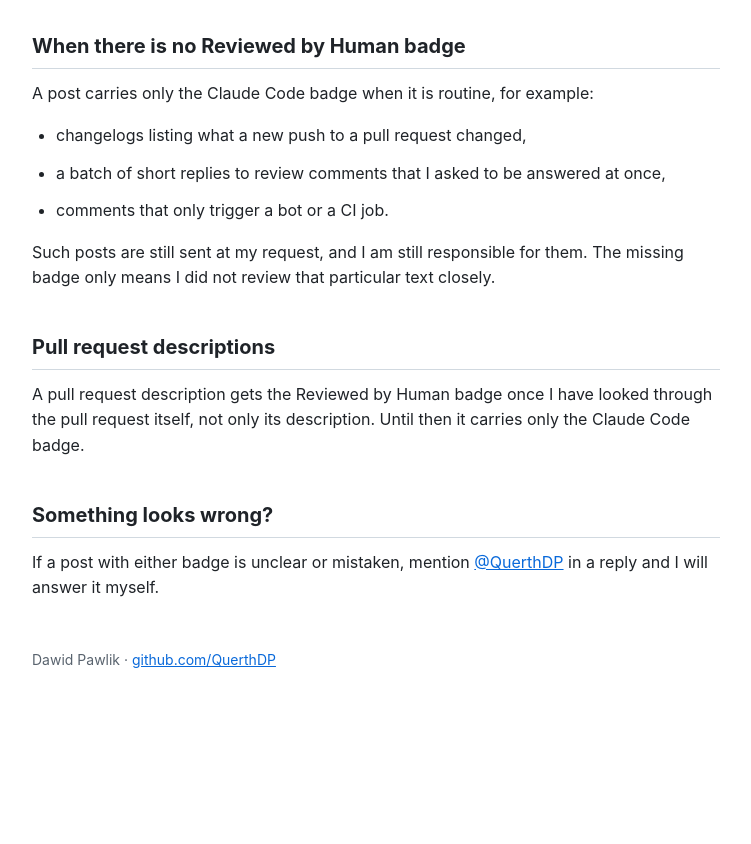
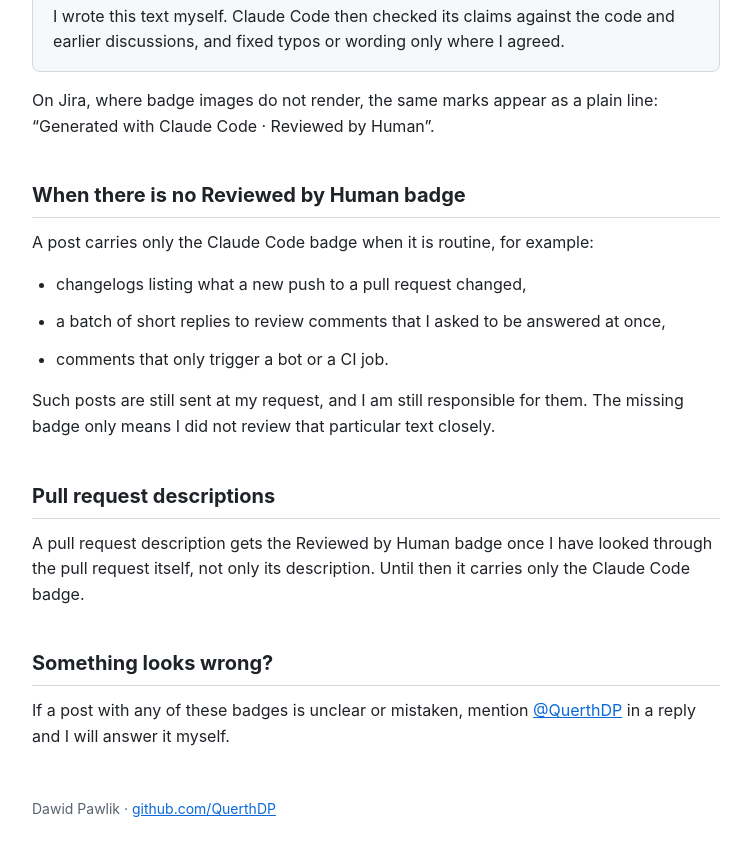
Before and after one commit to QuerthDP/querthdp.github.io, a plain HTML site: page reviewed-by-human/index.html in a window 1280 px wide. Shown: the part 663-1507 px from the top of the page, without its empty margins (264-1015 px from the left). Before the commit the page ends 1398 px from the top, so only its background shows below. Drawn offline with Linux system fonts and the light colour scheme.

Commit message:
reviewed-by-human: explain the fact checked badge

```diff
--- a/reviewed-by-human/index.html
+++ b/reviewed-by-human/index.html
@@ -4,7 +4,7 @@
 <meta charset="utf-8">
 <meta name="viewport" content="width=device-width, initial-scale=1">
 <title>Reviewed by Human</title>
-<meta name="description" content="What the Generated with Claude Code and Reviewed by Human badges on Dawid Pawlik's GitHub and Jira posts mean.">
+<meta name="description" content="What the Generated with Claude Code, Reviewed by Human and Fact checked by Claude Code badges on Dawid Pawlik's GitHub and Jira posts mean.">
 <style>
   :root {
     --bg: #ffffff;
@@ -50,7 +50,8 @@
   <h1>Reviewed by Human</h1>
   <p class="lead">
     Some of my comments, pull requests and issues on GitHub and Jira are written
-    with the help of <a href="https://claude.com/claude-code">Claude Code</a>.
+    with the help of <a href="https://claude.com/claude-code">Claude Code</a>,
+    and some I write myself and have Claude Code fact-check.
     I mark them with badges so you can tell how much of my own attention went into each one.
   </p>
 
@@ -70,6 +71,14 @@
       Claude Code wrote the text, and I went through its content and agree with it.
       Either we worked it out together, or I read it and explicitly approved it.
       I stand behind it as if I had typed it myself.
+    </p>
+  </div>
+
+  <div class="card">
+    <span class="badge"><img alt="Written by Human" src="https://img.shields.io/badge/Written%20by-Human-2EA44F?style=for-the-badge&amp;logo=github&amp;logoColor=white"> <img alt="Fact checked by Claude Code" src="https://img.shields.io/badge/Fact%20checked%20by-Claude%20Code-D97757?style=for-the-badge&amp;logo=claude&amp;logoColor=white"></span>
+    <p>
+      I wrote this text myself. Claude Code then checked its claims against the code
+      and earlier discussions, and fixed typos or wording only where I agreed.
     </p>
   </div>
 
@@ -99,7 +108,7 @@
 
   <h2>Something looks wrong?</h2>
   <p>
-    If a post with either badge is unclear or mistaken, mention
+    If a post with any of these badges is unclear or mistaken, mention
     <a href="https://github.com/QuerthDP">@QuerthDP</a> in a reply and I will answer
     it myself.
   </p>
```
